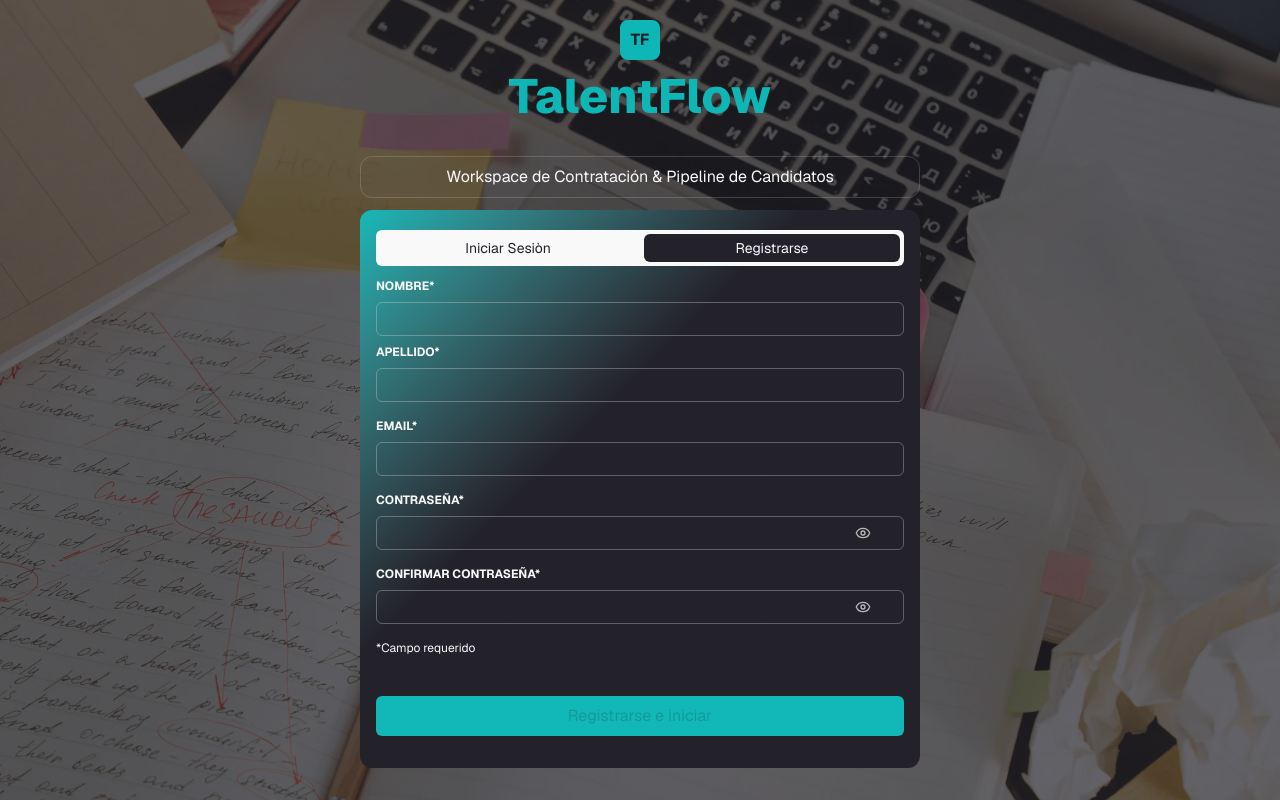
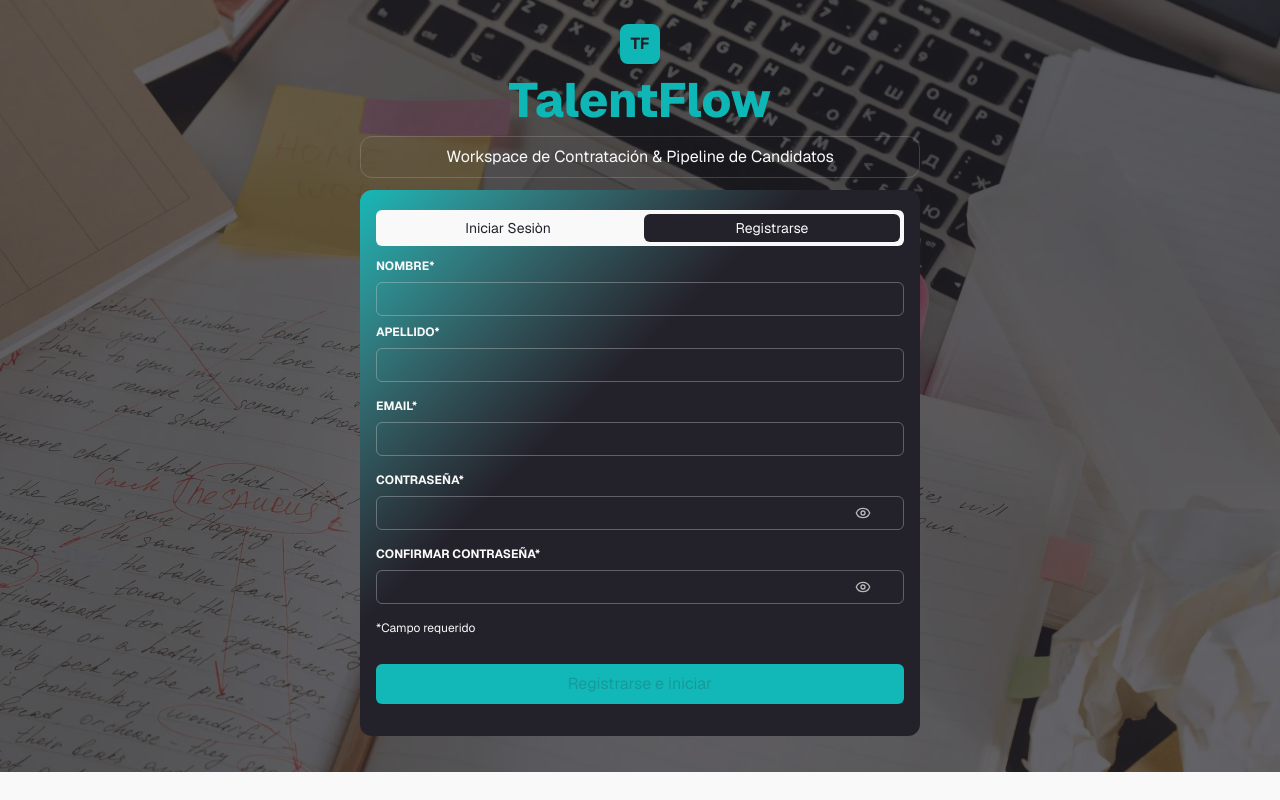
Before and after one commit to Pablo-Zallio-Dev/talent-flow, a Next.js app: page /users in a window 1280 px wide. Both pictures are taken after a click on the button "Registrarse". Built offline with nearby package versions, Linux system fonts and the light colour scheme; no server answers.

Commit message:
[STYLE] - adjusting margins and padding

```diff
--- a/app/users/components/FormRegister.tsx
+++ b/app/users/components/FormRegister.tsx
@@ -173,7 +173,7 @@
         <button
           type="submit"
           disabled={!isValid || isSubmitting}
-          className="py-2 mt-6 text-textDark bg-accentForm rounded-md disabled:text-textDark/20 transition-all disabled:hover:translate-y-0 hover:-translate-y-0.5 disabled:hover:scale-100 hover:scale-100  duration-100 "
+          className="py-2 mt-3 text-textDark bg-accentForm rounded-md disabled:text-textDark/20 transition-all disabled:hover:translate-y-0 hover:-translate-y-0.5 disabled:hover:scale-100 hover:scale-100  duration-100 "
         >
           Registrarse e iniciar
         </button>
--- a/app/users/formsUser.tsx
+++ b/app/users/formsUser.tsx
@@ -3,13 +3,13 @@
 
       export default function FormsUser(){
             return(
-                  <section className=" h-dvh w-full bg-register ">
-                        <section className=" flex flex-col items-center justify-center h-dvh w-full bg-backgroundRegister/70 ">
+                  <section className="  w-full bg-register ">
+                        <section className=" flex flex-col items-center justify-center w-full py-6 bg-backgroundRegister/70 ">
                               <Logo />
                               <section className=" min-h-18 ">
-                              <h2 className=" py-3 text-3xl md:text-5xl font-extrabold text-colorAccent ">TalentFlow</h2>
+                              <h2 className=" pt-3 text-3xl md:text-5xl font-extrabold text-colorAccent ">TalentFlow</h2>
                               </section>
-                              <section className=" w-10/12 max-w-140 min-h-6 py-2 px-10 md:px-12  mt-6  border border-borderBtn/30 rounded-xl ">
+                              <section className=" w-10/12 max-w-140 min-h-6 py-2 px-10 md:px-12   border border-borderBtn/30 rounded-xl ">
                                     <p className=" text-sm md:text-base text-textLight text-center ">Workspace de Contratación & Pipeline de Candidatos</p>
                               </section>
                               <section className=" flex justify-center w-11/12 max-w-140 py-5 px-4 my-3 bg-linear-to-br from-accentForm from-0% to-backgroundRegister to-40% rounded-xl">
```
